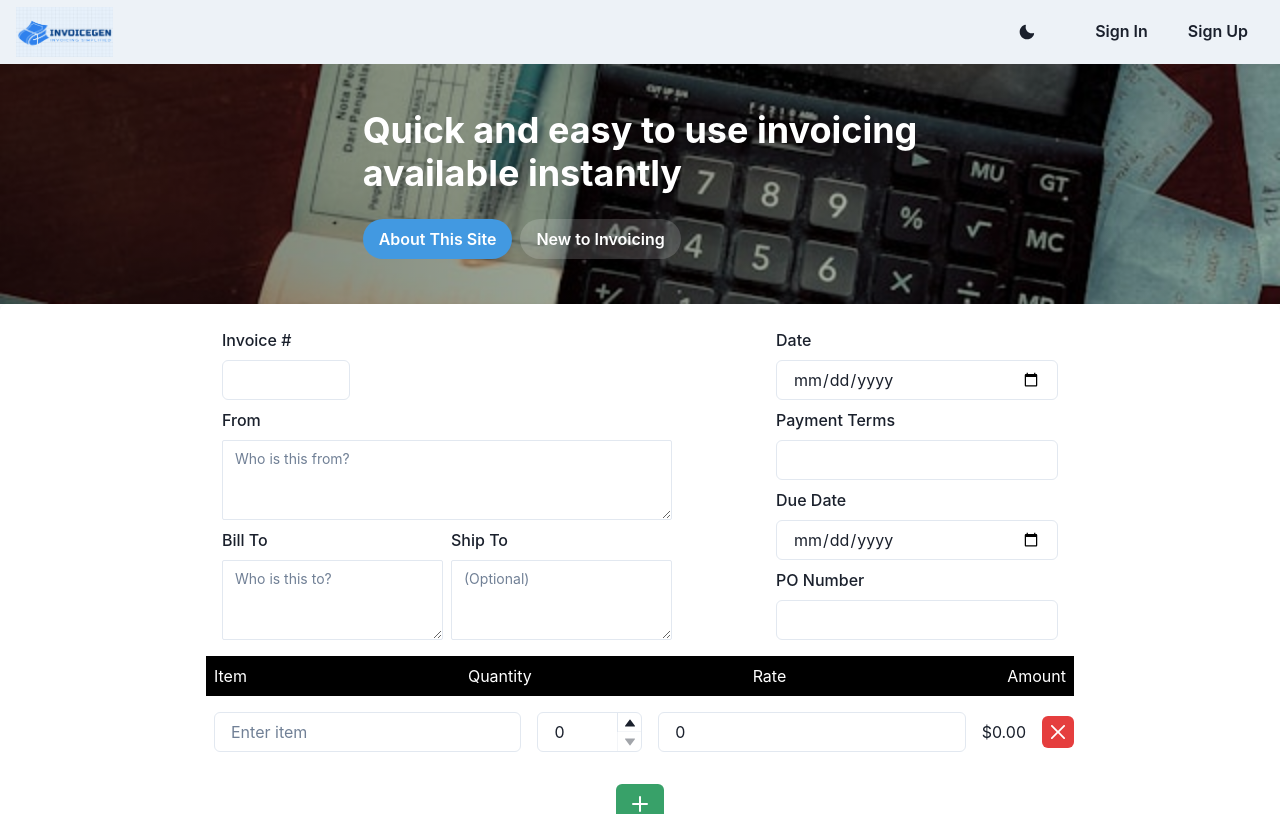
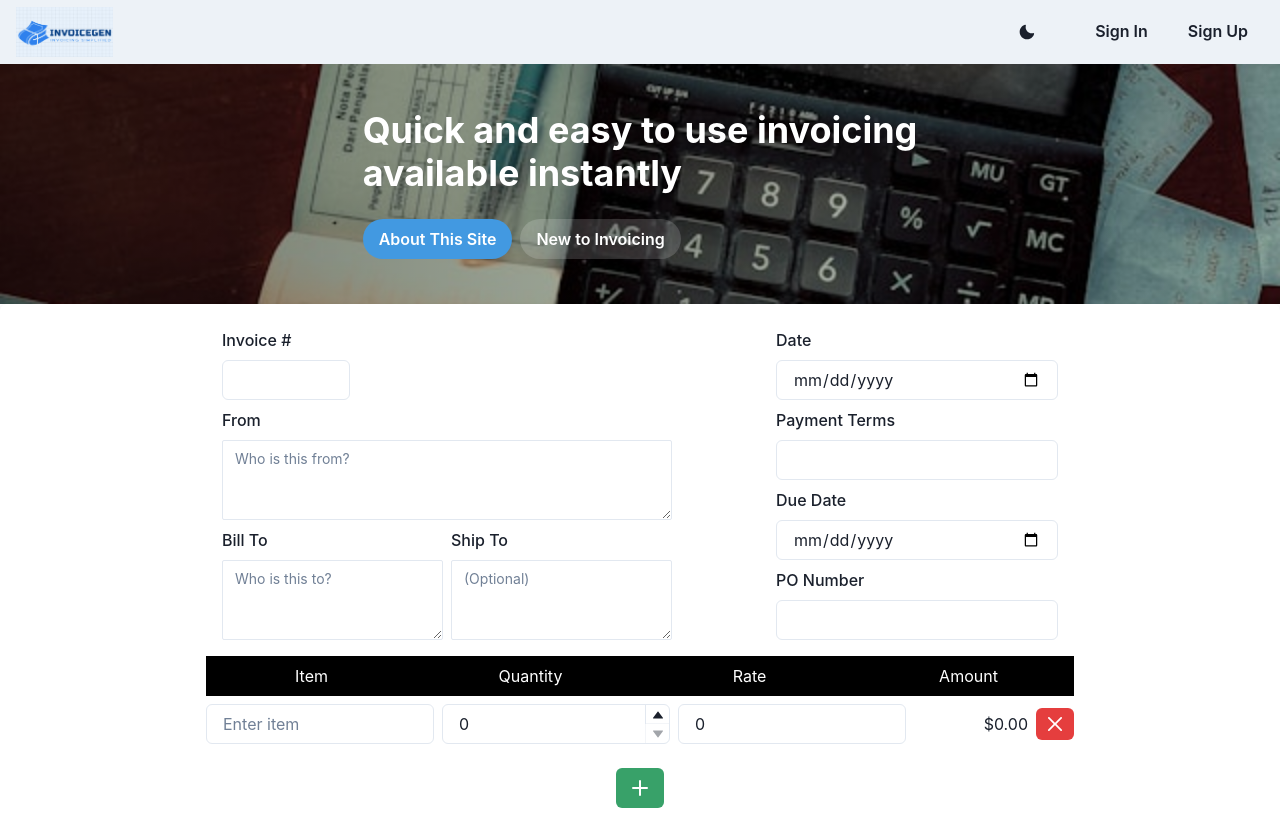
Before and after one commit to Cililocwee/invoice-gen, a React (Vite) app in the folder client/: page / in a window 1280 px wide. Shown: the top 814 px of the page. Built offline with nearby package versions, Linux system fonts and the light colour scheme.

Commit message:
Line items align with labels

```diff
--- a/client/src/components/InvoiceForm/LineItemsSection.tsx
+++ b/client/src/components/InvoiceForm/LineItemsSection.tsx
@@ -11,6 +11,8 @@ import {
   NumberDecrementStepper,
   IconButton,
   Button,
+  Grid,
+  Box,
 } from "@chakra-ui/react";
 import { AddIcon, CloseIcon } from "@chakra-ui/icons";
 
@@ -40,22 +42,29 @@ const LineItemsSection: React.FC<LineItemsSectionProps> = ({
 }) => {
   return (
     <Stack>
-      <Flex bg="black" color="white" p={2} justifyContent="space-between">
+      <Grid
+        bg="black"
+        color="white"
+        p={2}
+        templateColumns="repeat(4, 1fr)"
+        gap={6}
+        textAlign={"center"}
+      >
         <Text>Item</Text>
         <Text>Quantity</Text>
         <Text>Rate</Text>
         <Text>Amount</Text>
-      </Flex>
+      </Grid>
 
       <Stack spacing={4}>
         {lineItems.map((item) => (
           <HStack key={item.id} alignItems="flex-start">
             <Flex direction="column" flex="1">
-              <Flex
-                p={2}
-                alignItems="center"
-                justifyContent="space-between"
-                gap={"1em"}
+              <Grid
+                templateColumns="1fr 1fr 1fr 0.5fr"
+                alignItems={"center"}
+                justifyItems={"end"}
+                gap={".5em"}
               >
                 <Input
                   placeholder="Enter item"
@@ -85,13 +94,15 @@ const LineItemsSection: React.FC<LineItemsSectionProps> = ({
                     )(parseFloat(e.target.value) || 0)
                   }
                 />
-                <Text>${item.itemTotal.toFixed(2)}</Text>
-              </Flex>
+                <Flex maxW={{ base: "3em", md: "6em" }}>
+                  <Text>${item.itemTotal.toFixed(2)}</Text>
+                </Flex>
+              </Grid>
             </Flex>
             <IconButton
               aria-label="Delete Line Item"
               icon={<CloseIcon />}
-              size="sm"
+              size={{ base: "xsm", md: "sm" }}
               colorScheme="red"
               margin={"auto"}
               onClick={() => removeLineItem(item.id)}
```
